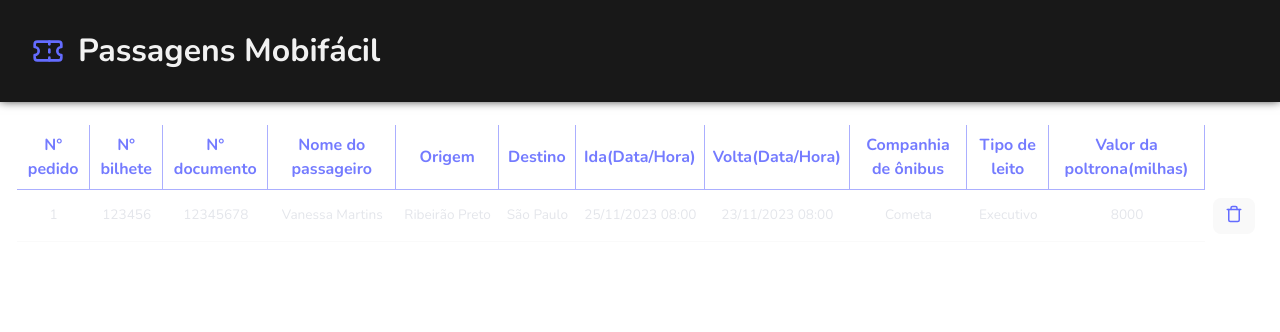
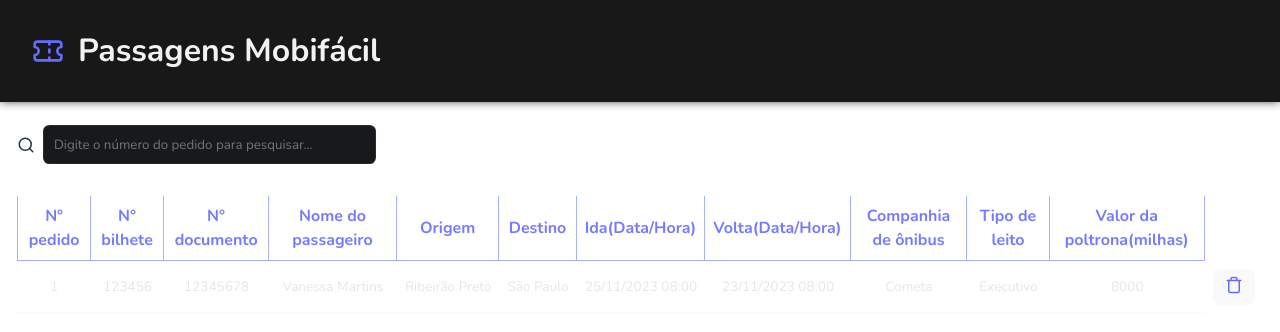
Before and after one commit to vanymartins2/passagens-mobifacil, a React (Vite) app: page / in a window 1280 px wide. Shown: the top 332 px of the page. Built offline with nearby package versions, Linux system fonts and the light colour scheme; the HTML template or start-up script is replaced by a standard one.

Commit message:
added: input component

```diff
--- a/src/App.tsx
+++ b/src/App.tsx
@@ -5,13 +5,22 @@ import * as AlertDialog from '@radix-ui/react-alert-dialog'
 import { Header } from './components/Header'
 import { List } from './components/List'
 import { Modal } from './components/Modal'
+import { Input } from './components/Input'
 
 export default function App() {
   return (
     <>
       <Header />
       <AlertDialog.Root>
-        <main style={styles.container}>
+        <main
+          style={{
+            margin: '0 auto',
+            maxWidth: 1280,
+            padding: '1.45rem 1.0875rem 1.45rem',
+          }}
+        >
+          <Input placeholder="Digite o número do pedido para pesquisar..." />
+
           <List />
         </main>
 
@@ -20,11 +29,3 @@ export default function App() {
     </>
   )
 }
-
-const styles = {
-  container: {
-    margin: '0 auto',
-    maxWidth: 1280,
-    padding: '1.45rem 1.0875rem 1.45rem',
-  },
-}
--- /dev/null
+++ b/src/components/Input.tsx
@@ -0,0 +1,29 @@
+import { Search } from 'lucide-react'
+import { InputHTMLAttributes } from 'react'
+
+interface InputProps extends InputHTMLAttributes<HTMLInputElement> {}
+
+export function Input({ ...rest }: InputProps) {
+  return (
+    <div
+      style={{
+        marginBottom: '32px',
+        display: 'flex',
+        gap: 8,
+        alignItems: 'center',
+      }}
+    >
+      <Search size={18} />
+      <input
+        style={{
+          width: '25%',
+          padding: '0.6rem',
+          borderRadius: '0.4rem',
+          backgroundColor: '#18191A',
+          border: '1px solid rgba(100, 108, 255, 0.2)',
+        }}
+        {...rest}
+      />
+    </div>
+  )
+}
--- a/src/components/List.tsx
+++ b/src/components/List.tsx
@@ -18,7 +18,7 @@ export function List() {
     <table cellSpacing={0} cellPadding={8} style={{ textAlign: 'center' }}>
       <tbody>
         <tr style={styles.tableHeader}>
-          <th style={styles.header}>N° pedido</th>
+          <th style={{ ...styles.header, ...styles.firstChild }}>N° pedido</th>
           <th style={styles.header}>N° bilhete</th>
           <th style={styles.header}>N° documento</th>
           <th style={styles.header}>Nome do passageiro</th>
@@ -45,4 +45,7 @@ const styles = {
     borderBottom: '1px solid rgba(100,108,255,0.54)',
     borderRight: '1px solid rgba(100,108,255,0.54)',
   },
+  firstChild: {
+    borderLeft: '1px solid rgba(100,108,255,0.54)',
+  },
 }
--- a/src/styles/index.css
+++ b/src/styles/index.css
@@ -49,6 +49,17 @@ h1 {
   color: #f2f2f2;
 }
 
+input {
+  border: none;
+  font-family: Nunito, Inter, system-ui, Avenir, Helvetica, Arial, sans-serif;
+}
+
+input:focus,
+input:focus-visible {
+  outline: transparent;
+  box-shadow: 2px 2px 2px rgba(100, 108, 255, 0.2);
+}
+
 button {
   border-radius: 8px;
   border: 1px solid transparent;
```
